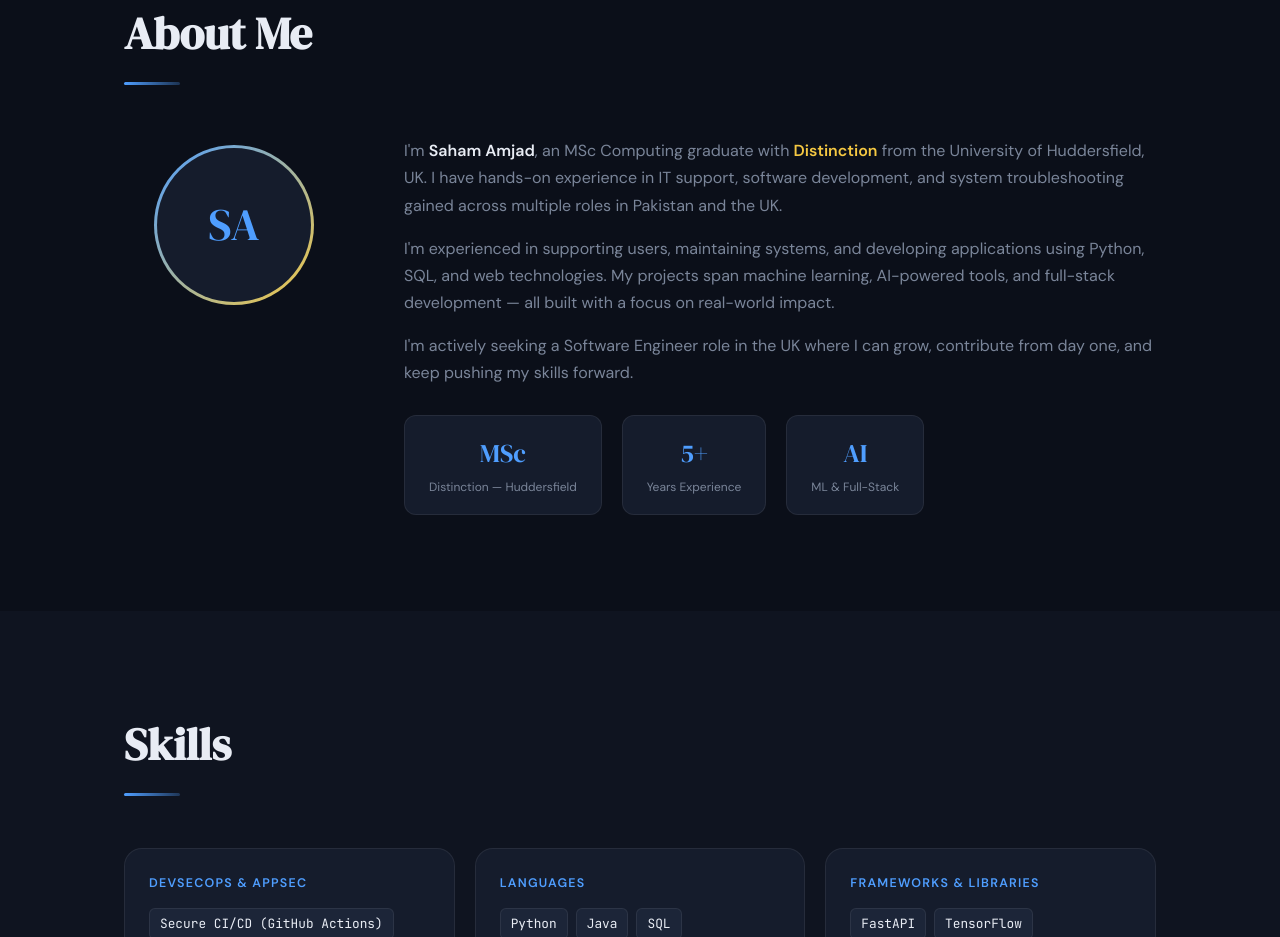
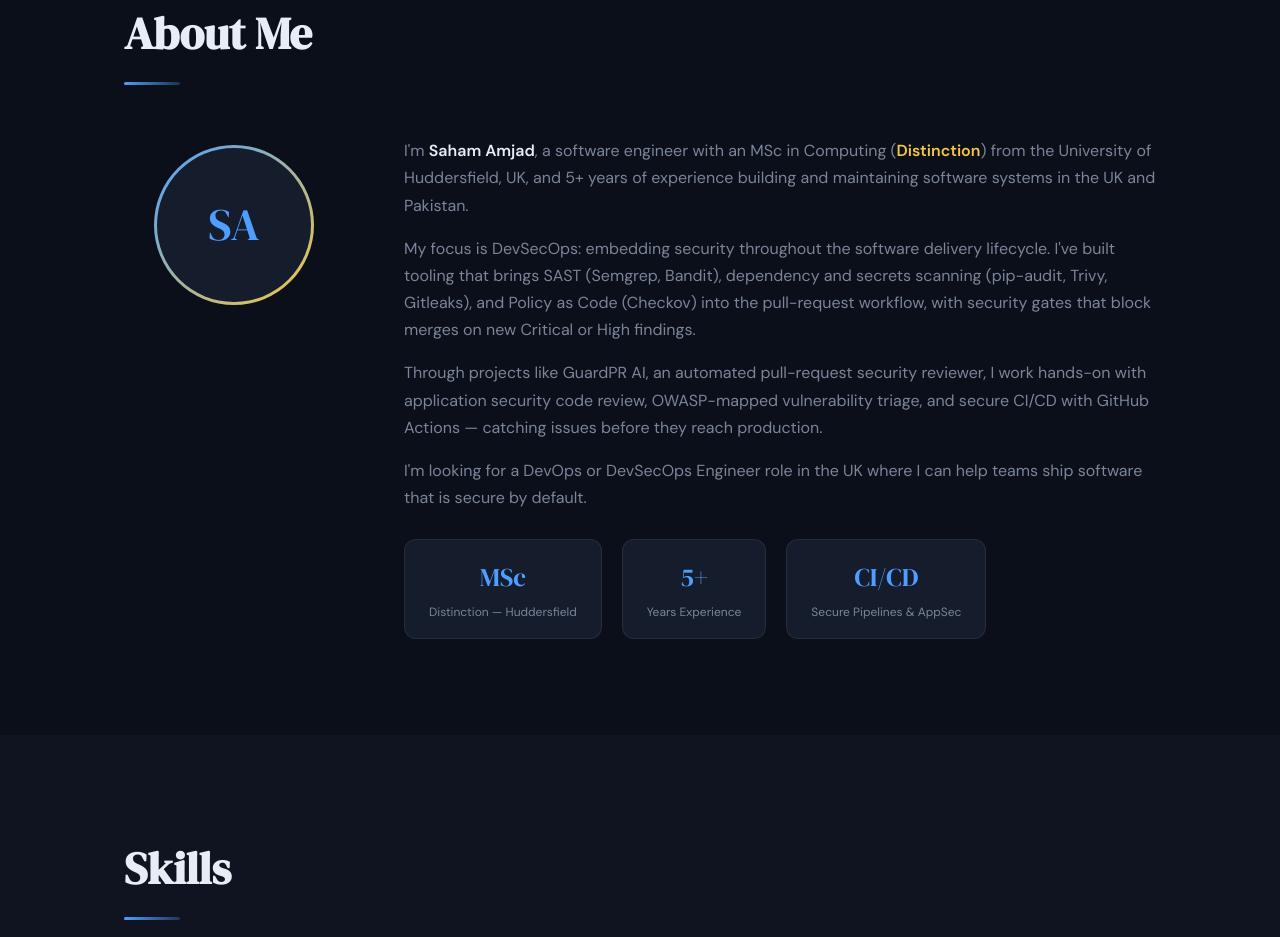
Before and after one commit to Sahamamjad/sahamamjad.github.io, a React (Vite) app: page / in a window 1280 px wide. Shown: the part 900-1837 px from the top of the page. Built offline with nearby package versions, Linux system fonts and the light colour scheme.

Commit message:
Tailor About, skills and experience for DevSecOps roles

```diff
--- a/src/App.jsx
+++ b/src/App.jsx
@@ -336,25 +336,30 @@ function About() {
 
           <div className="about__text">
             <p>
-              I'm <strong>Saham Amjad</strong>, an MSc Computing graduate with{" "}
-              <span className="highlight">Distinction</span> from the University of Huddersfield, UK.
-              I have hands-on experience in IT support, software development, and system troubleshooting
-              gained across multiple roles in Pakistan and the UK.
+              I'm <strong>Saham Amjad</strong>, a software engineer with an MSc in Computing
+              (<span className="highlight">Distinction</span>) from the University of Huddersfield, UK,
+              and 5+ years of experience building and maintaining software systems in the UK and Pakistan.
             </p>
             <p>
-              I'm experienced in supporting users, maintaining systems, and developing applications
-              using Python, SQL, and web technologies. My projects span machine learning, AI-powered
-              tools, and full-stack development — all built with a focus on real-world impact.
+              My focus is DevSecOps: embedding security throughout the software delivery lifecycle.
+              I've built tooling that brings SAST (Semgrep, Bandit), dependency and secrets scanning
+              (pip-audit, Trivy, Gitleaks), and Policy as Code (Checkov) into the pull-request workflow,
+              with security gates that block merges on new Critical or High findings.
             </p>
             <p>
-              I'm actively seeking a Software Engineer role in the UK where I can
-              grow, contribute from day one, and keep pushing my skills forward.
+              Through projects like GuardPR AI, an automated pull-request security reviewer, I work
+              hands-on with application security code review, OWASP-mapped vulnerability triage, and
+              secure CI/CD with GitHub Actions — catching issues before they reach production.
+            </p>
+            <p>
+              I'm looking for a DevOps or DevSecOps Engineer role in the UK where I can help teams
+              ship software that is secure by default.
             </p>
             <div className="about__stats">
               {[
                 { value: "MSc", label: "Distinction — Huddersfield" },
                 { value: "5+", label: "Years Experience" },
-                { value: "AI", label: "ML & Full-Stack" },
+                { value: "CI/CD", label: "Secure Pipelines & AppSec" },
               ].map(({ value, label }) => (
                 <div key={label} className="stat-card">
                   <span className="stat-value">{value}</span>
```
